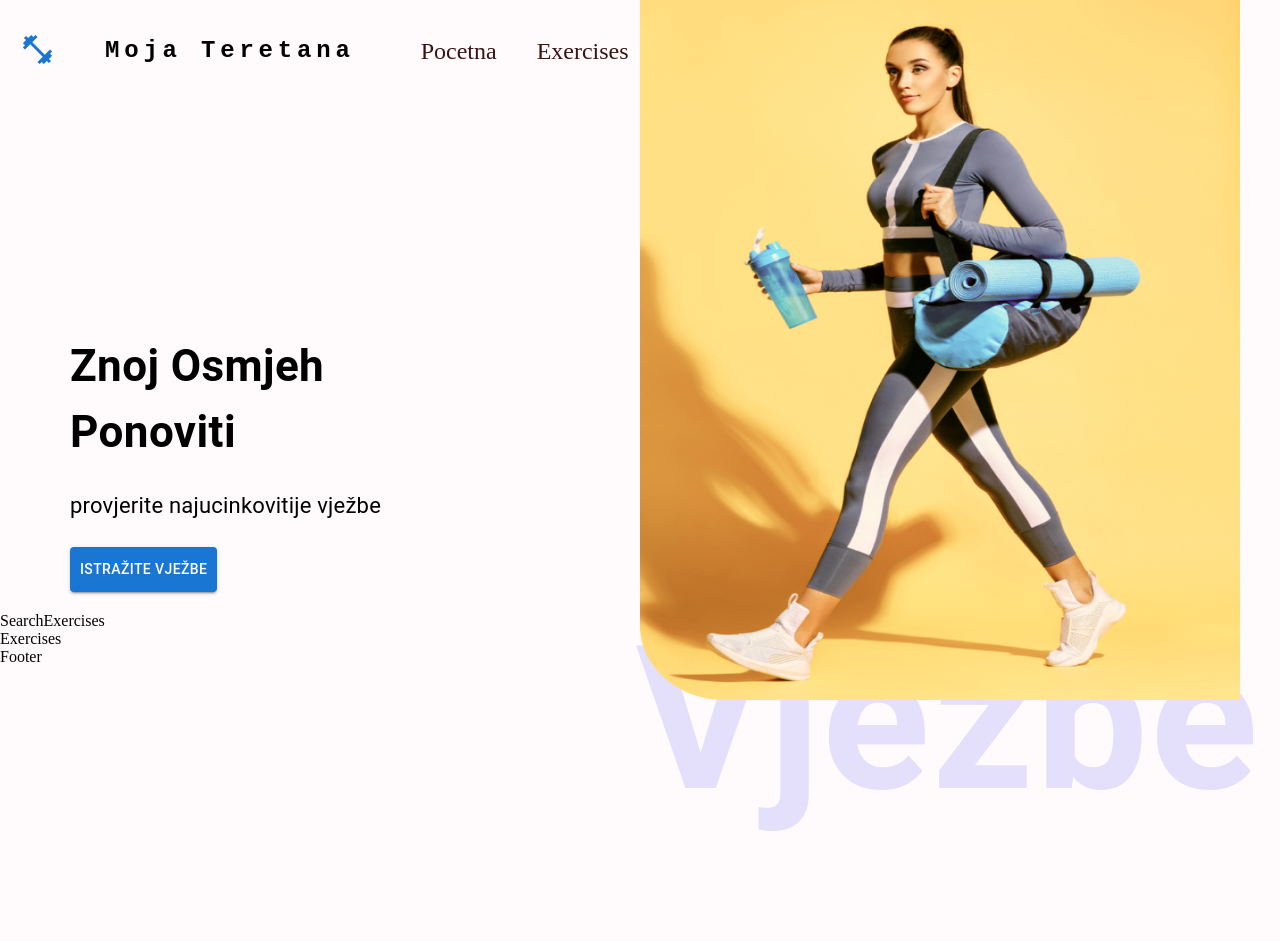
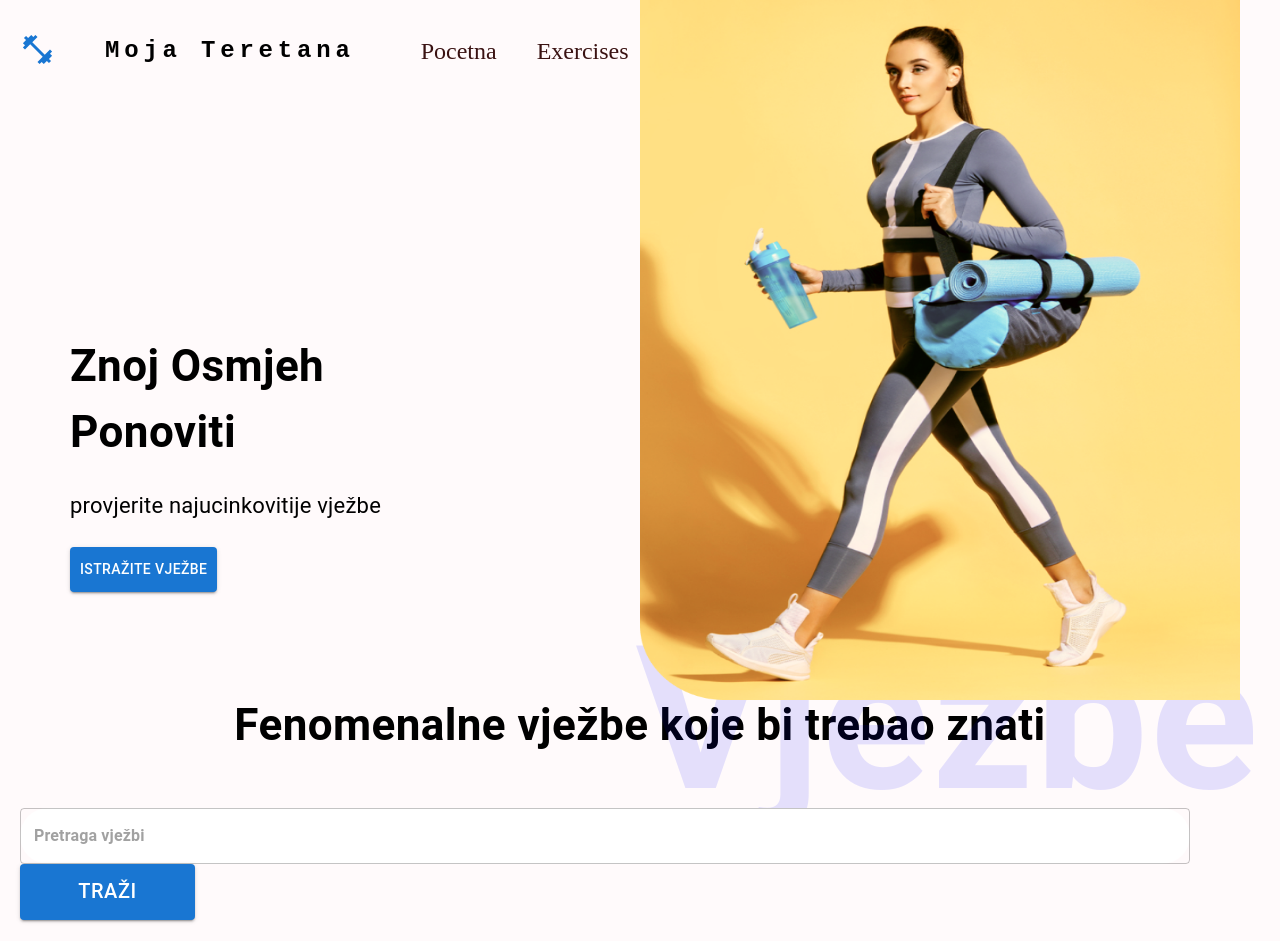
Before and after one commit to ZoranUTF8/react_gym, a React (Create React App) app: page /pocetna in a window 1280 px wide. Shown: the top 941 px of the page. Before the commit the page ends 870 px from the top, so only its background shows below. Built offline with nearby package versions, Linux system fonts and the light colour scheme; no server answers.

Commit message:
add search exercise

```diff
--- a/src/components/SearchExercises/SearchExercises.js
+++ b/src/components/SearchExercises/SearchExercises.js
@@ -1,8 +1,95 @@
-import React from "react";
-import { Box, Link, Stack, Typography } from "@mui/material";
+import { useState, useEffect } from "react";
+import { Box, Link, Stack, TextField, Typography, Button } from "@mui/material";
+import {
+  exerciseApiUrl,
+  options,
+  fetchExerciseData,
+} from "../../utils/fetchExerciseData";
 
 const SearchExercises = () => {
-  return <div>SearchExercises</div>;
+  const [searchValue, setSearchValue] = useState("");
+  const [foundExercises, setFoundExercises] = useState([]);
+  const [bodyParts, setBodyParts] = useState([]);
+
+  const handleSearch = async () => {
+    if (searchValue) {
+      const data = await fetchExerciseData(exerciseApiUrl, options);
+
+      const searchedExerciseData = data.filter(
+        (exercise) =>
+          exercise.name.toLowerCase().includes(searchValue) ||
+          exercise.target.toLowerCase().includes(searchValue) ||
+          exercise.equipment.toLowerCase().includes(searchValue) ||
+          exercise.bodyPart.toLowerCase().includes(searchValue)
+      );
+
+      setFoundExercises(searchedExerciseData);
+    } else {
+      alert("Provjerite svoj unos.");
+    }
+  };
+
+  const fetchBodyPartsData = async () => {
+    const bodyPartsData = await fetchExerciseData(
+      exerciseApiUrl + "/bodyPartList",
+      options
+    );
+
+    setBodyParts(["all", ...bodyPartsData]);
+  };
+
+  useEffect(() => {
+    fetchBodyPartsData();
+  }, []);
+
+  return (
+    <Stack alignItems={"center"} justifyContent={"center"} p="20px" mt={"60px"}>
+      <Typography
+        fontWeight={700}
+        sx={{
+          fontSize: { lg: "44px", xs: "30px" },
+        }}
+        mb="50px"
+        textAlign={"center"}
+      >
+        Fenomenalne vježbe koje bi trebao znati
+      </Typography>
+      <Box>
+        <TextField
+          sx={{
+            input: {
+              fontWeight: "700",
+              border: "none",
+              outline: "none",
+            },
+            width: { lg: "1170px", xs: "350px" },
+            backgroundColor: "#fff",
+            borderRadius: "40px",
+          }}
+          height="76px"
+          value={searchValue}
+          onChange={(e) => {
+            setSearchValue(e.target.value.toLowerCase());
+          }}
+          placeholder="Pretraga vježbi"
+          type="text"
+        />
+        <Button
+          variant={"contained"}
+          className="search-btn"
+          sx={{
+            width: { lg: "175px", xs: "100px" },
+            fontSize: { lg: "20px", xs: "14px" },
+            alignSelf: "center",
+            height: "56px",
+          }}
+          onClick={handleSearch}
+        >
+          Traži
+        </Button>
+      </Box>
+    </Stack>
+  );
 };
 
 export default SearchExercises;
--- /dev/null
+++ b/src/utils/fetchExerciseData.js
@@ -0,0 +1,23 @@
+//?  Using the fetch api
+
+export const exerciseApiUrl = "https://exercisedb.p.rapidapi.com/exercises";
+
+export const options = {
+  method: "GET",
+  headers: {
+    "X-RapidAPI-Key": process.env.REACT_APP_RAPID_API_KEY,
+    "X-RapidAPI-Host": "exercisedb.p.rapidapi.com",
+  },
+};
+
+export const fetchExerciseData = async (url, options) => {
+  const response = await fetch(url, options);
+
+  if (response.status === 200) {
+    const data = await response.json();
+    return data;
+  } else {
+    console.log(response);
+    alert("Error getting exercise data, please try later.");
+  }
+};
```
Also changed, not shown: 1 other file (tests, documents, lock files or other folders).
